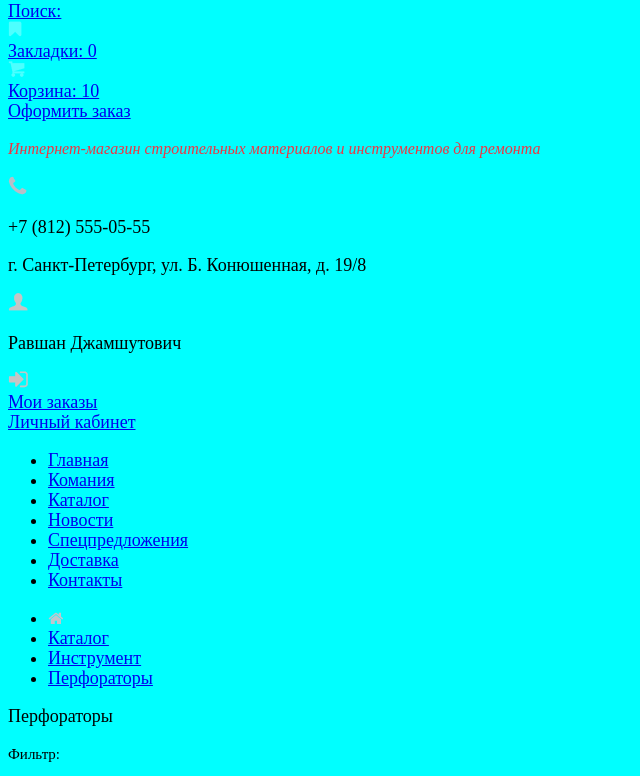
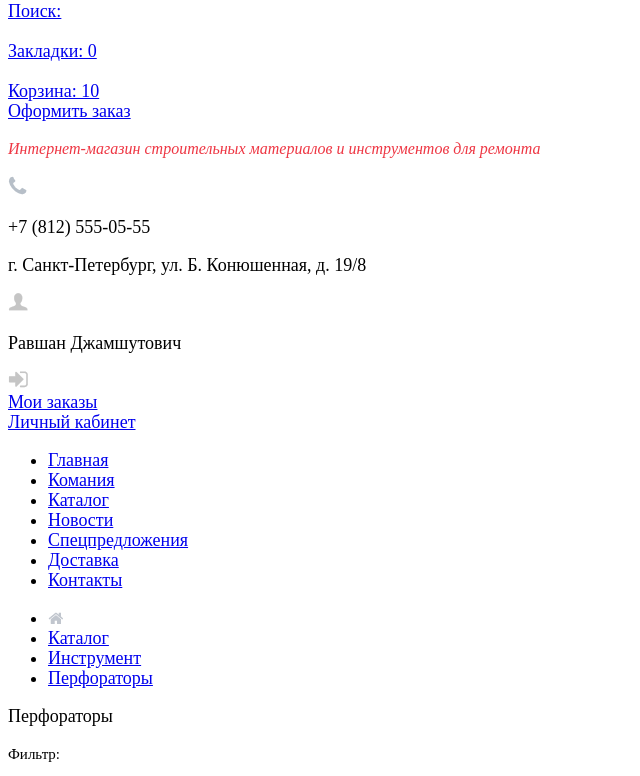
Before and after one commit to Ppilot/273683-technomart, a plain HTML site: page catalog.html in a window 1280 px wide. Shown: the part 48-824 px from the top of the page, without its empty margins (0-640 px from the left). Drawn offline with Linux system fonts and the light colour scheme.

Commit message:
Убрал style из body

```diff
--- a/catalog.html
+++ b/catalog.html
@@ -5,7 +5,7 @@
     <title>HTML Academy: Техномарт</title>
     <link href="css/style.css" rel="stylesheet">
   </head>
-  <body style="background: aqua;">
+  <body>
     <header class="main-header">
         <div class="status-buy">
             <div class="status-buy-logo">Техномарт</div>
```
Also changed, not shown: index.html (+1 -1 lines).
